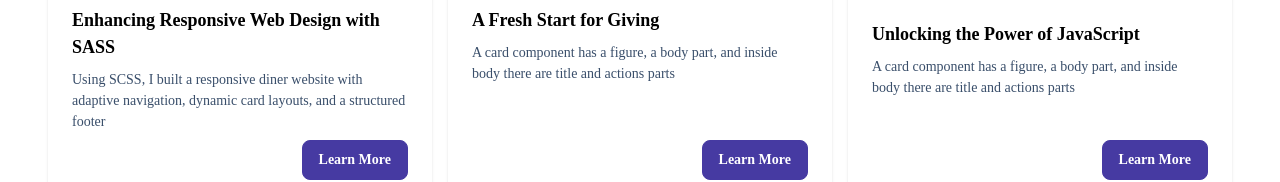
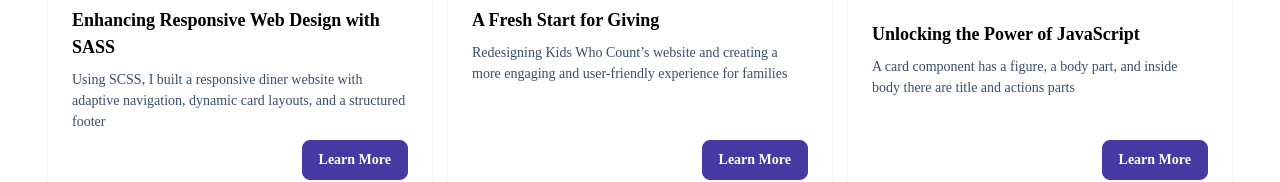
Before and after one commit to eliza-kimball/eliza_portfolio, a website built with Vite: page index.html in a window 1280 px wide. Shown: the part 2129-2311 px from the top of the page. Built offline with nearby package versions, Linux system fonts and the light colour scheme; a web font is replaced by a local one.

Commit message:
index update

```diff
--- a/index.html
+++ b/index.html
@@ -141,7 +141,7 @@
     </figure>
     <div class="card-body">
       <h2 class="card-title text-black">A Fresh Start for Giving</h2>
-      <p>A card component has a figure, a body part, and inside body there are title and actions parts</p>
+      <p>Redesigning Kids Who Count’s website and creating a more engaging and user-friendly experience for families</p>
       <div class="card-actions justify-end">
         <button class="btn btn-secondary text-white "><a href="./src/kidswhocount.html">Learn More</a></button>
       </div>
```
